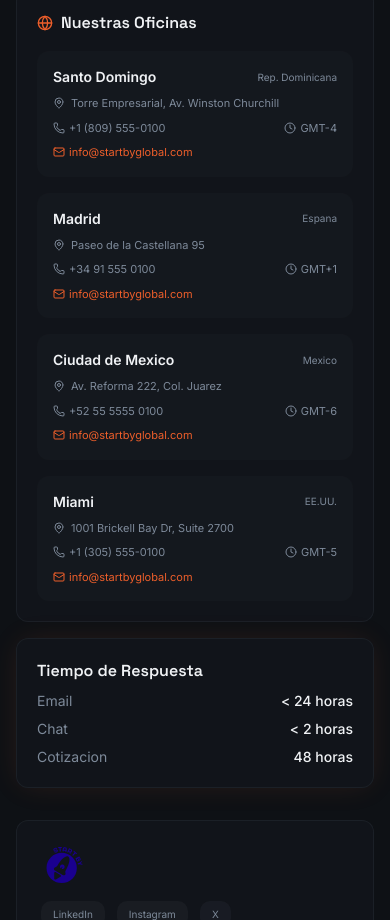
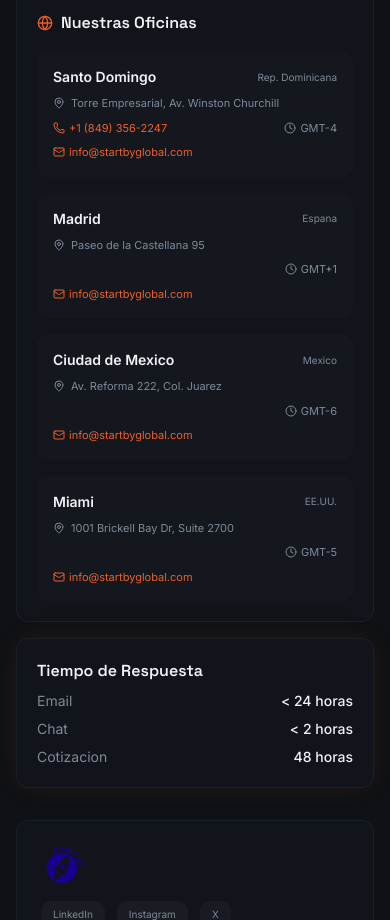
Before and after one commit to jesaadev/start-by-global-website, a Next.js app: page /contacto in a window 390 px wide. Shown: the part 1422-2342 px from the top of the page. Built offline with nearby package versions, Linux system fonts and the light colour scheme; no server answers.

Commit message:
feat: update contact office details and phone link formatting

```diff
--- a/app/contacto/contact-content.tsx
+++ b/app/contacto/contact-content.tsx
@@ -19,10 +19,10 @@ import {
 import { useState } from "react"
 
 const offices = [
-  { city: "Santo Domingo", country: "Rep. Dominicana", address: "Torre Empresarial, Av. Winston Churchill", phone: "+1 (809) 555-0100", email: "info@startbyglobal.com", timezone: "GMT-4", hours: "8:00 AM - 6:00 PM" },
-  { city: "Madrid", country: "Espana", address: "Paseo de la Castellana 95", phone: "+34 91 555 0100", email: "info@startbyglobal.com", timezone: "GMT+1", hours: "9:00 AM - 7:00 PM" },
-  { city: "Ciudad de Mexico", country: "Mexico", address: "Av. Reforma 222, Col. Juarez", phone: "+52 55 5555 0100", email: "info@startbyglobal.com", timezone: "GMT-6", hours: "8:00 AM - 6:00 PM" },
-  { city: "Miami", country: "EE.UU.", address: "1001 Brickell Bay Dr, Suite 2700", phone: "+1 (305) 555-0100", email: "info@startbyglobal.com", timezone: "GMT-5", hours: "9:00 AM - 6:00 PM" },
+  { city: "Santo Domingo", country: "Rep. Dominicana", address: "Torre Empresarial, Av. Winston Churchill", phone: "+1 (849) 356-2247", email: "info@startbyglobal.com", timezone: "GMT-4", hours: "8:00 AM - 6:00 PM" },
+  { city: "Madrid", country: "Espana", address: "Paseo de la Castellana 95", phone: "", email: "info@startbyglobal.com", timezone: "GMT+1", hours: "9:00 AM - 7:00 PM" },
+  { city: "Ciudad de Mexico", country: "Mexico", address: "Av. Reforma 222, Col. Juarez", phone: "", email: "info@startbyglobal.com", timezone: "GMT-6", hours: "8:00 AM - 6:00 PM" },
+  { city: "Miami", country: "EE.UU.", address: "1001 Brickell Bay Dr, Suite 2700", phone: "", email: "info@startbyglobal.com", timezone: "GMT-5", hours: "9:00 AM - 6:00 PM" },
 ]
 
 const contactMethods = [
@@ -252,10 +252,14 @@ export function ContactPageContent() {
                         {office.address}
                       </p>
                       <div className="flex items-center justify-between text-[11px] text-muted-foreground">
-                        <span className="flex items-center gap-1">
-                          <Phone className="w-3 h-3" />
-                          {office.phone}
-                        </span>
+                        <div>
+                          {office.phone && (
+                            <a href={`tel:${office.phone.replace(/\s+/g, '')}`} className="text-[11px] text-primary hover:text-primary/80 transition-colors flex items-center gap-1">
+                              <Phone className="w-3 h-3" />
+                              {office.phone}
+                            </a>
+                          )}
+                        </div>
                         <span className="flex items-center gap-1">
                           <Clock className="w-3 h-3" />
                           {office.timezone}
--- a/package.json
+++ b/package.json
@@ -37,6 +37,7 @@
     "@radix-ui/react-toggle": "1.1.1",
     "@radix-ui/react-toggle-group": "1.1.1",
     "@radix-ui/react-tooltip": "1.1.6",
+    "@vercel/analytics": "^1.6.1",
     "autoprefixer": "^10.4.20",
     "class-variance-authority": "^0.7.1",
     "clsx": "^2.1.1",
```
Also changed, not shown: 2 other files (tests, documents, lock files or other folders).
